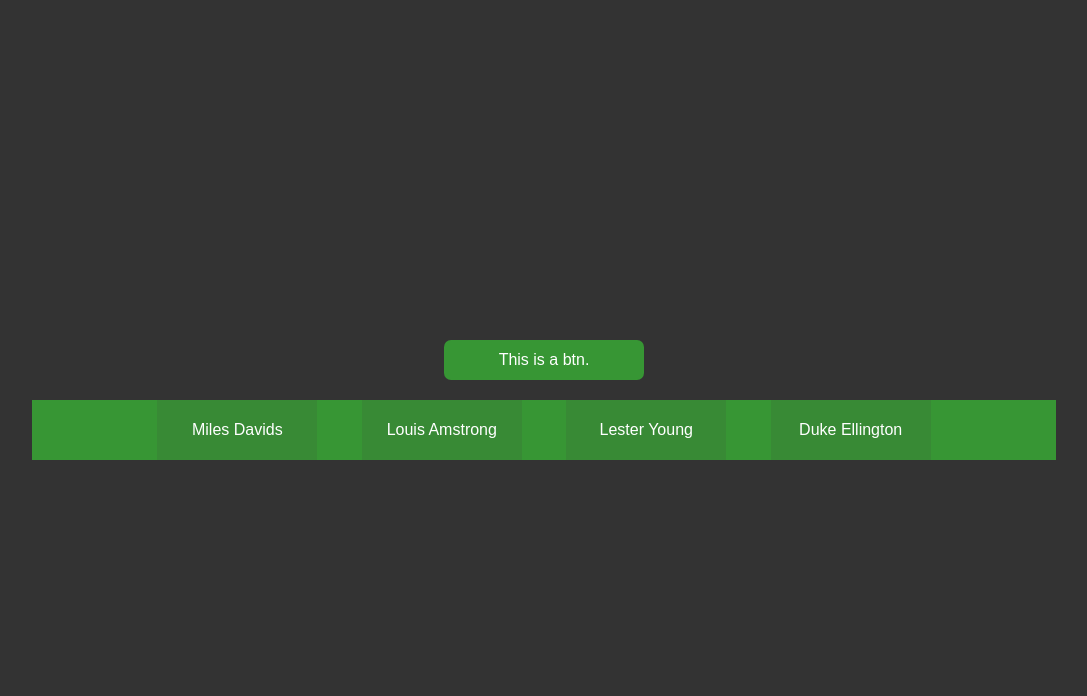
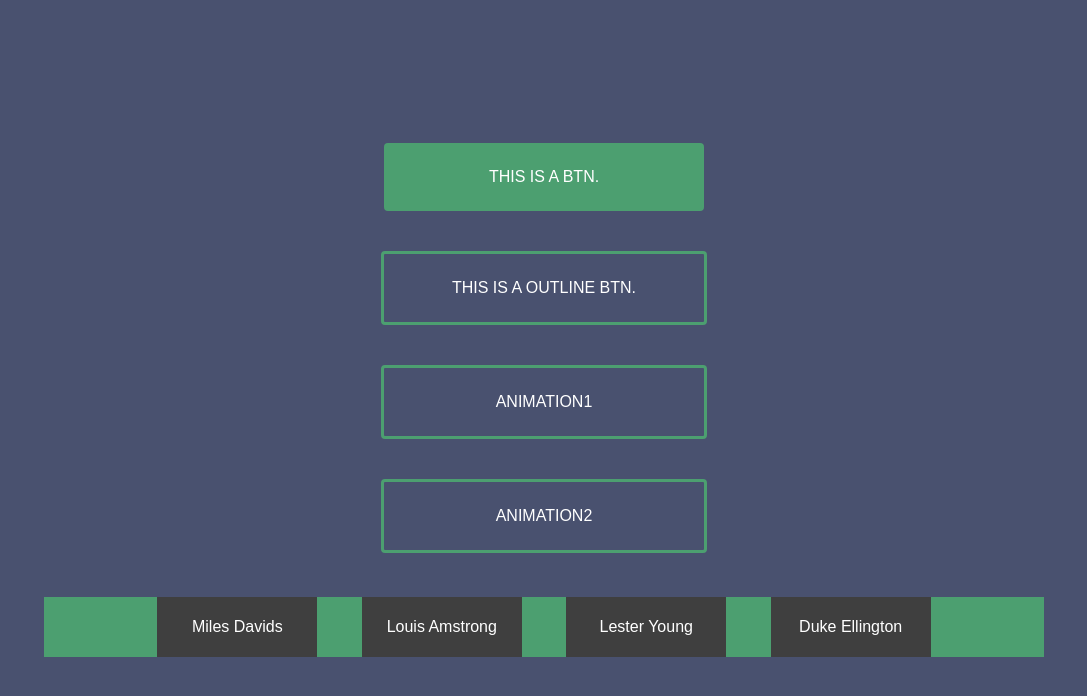
Before and after one commit to moojing/button-interactive, a plain HTML site: page index.html in a window 1280 px wide. Shown: the whole page, without its empty margins (96-1183 px from the left). Drawn offline with Linux system fonts and the light colour scheme.

Commit message:
finish animation button

```diff
--- a/index.css
+++ b/index.css
@@ -1,5 +1,5 @@
 body {
-  background-color: #333;
+  background-color: #49516F;
   font-family: sans-serif;
 }
 
@@ -12,33 +12,122 @@ body {
   transform: translate(-50%, -50%);
 }
 .row {
-  margin: 20px 0;
+  margin: 40px 0;
 }
+
+
+/* =======btn======= */
 .btn {
   display: inline-block;
   width: 200px;
   height: 40px;
   line-height: 40px;
-  background-color: #379634;
+  background-color: #4C9F70;
   color: white;
   text-align: center;
-  border-radius: 7px;
+  border-radius: 4px;
   transition: all 0.3s 0s ease-in-out;
   transition-property: box-shadow, transform;
-
   cursor: pointer;
+  padding: 14px 60px;
+  text-transform: uppercase;
 }
-
 .btn:hover {
   box-shadow: 9px 11px 16px -3px rgba(0, 0, 0, 0.3);
   transform: translate(-5px, -5px);
 }
+/*.btn:active {
+   transition:none;
+  transform: translate(0px, 0px);
+  box-shadow:none;
+}*/
 
-/* nav */
+/* =======btn-outline======= */
+.btn-outline{
+  background-color: transparent;
+  border:3px solid #4C9F70;
+  position: relative;
+}
+
+.btn-outline:hover{
+  background-color: #4C9F70;
+  box-shadow:none;
+  transform: translate(0px, 0px);
+}
+
+/* =======btn-animation1======= */
+.btn-animation1{
+  background-color: transparent;
+  border:3px solid #4C9F70;
+  position: relative;
+}
+.btn-animation1::before{
+  content:"";
+  position:absolute;
+  top:50%;
+  left: 50%;
+  width: 0;
+  height: 100%;
+  background-color: #4C9F70;
+  transform:translate(-50%,-50%);
+  z-index:-1;
+  transition: width 0.3s ;
+}
+.btn-animation1:hover{
+  background-color: transparent;
+  box-shadow:none;
+  transform: translate(0px, 0px);
+}
+.btn-animation1:hover::before{
+  width: 100%;
+}
+
+/* =======btn-animation2======= */
+.btn-animation2{
+  background-color: transparent;
+  border:3px solid #4C9F70;
+  position: relative;
+  overflow: hidden;
+}
+.btn-animation2::before{
+  content:"";
+  position:absolute;
+  top:50%;
+  left: 50%;
+  width: 100%;
+  height: 0%;
+  background-color: #4C9F70;
+  transform:translate(-50%,-50%) rotate(45deg);
+  z-index:-1;
+  transition: all 0.3s;
+}
+.btn-animation2:hover{
+  background-color: transparent;
+  box-shadow:none;
+  transform: translate(0px, 0px);
+}
+.btn-animation2:hover::before{
+  height: 400%;
+
+}
+
+
+
+
+
+
+
+
+
+
+
+/* =======nav======= */
 ul.btn-hover-group {
-  background-color: #379634;
+  background-color: #4C9F70;
   padding: 0;
+  margin: auto;
   position: relative;
+  width: 1000px;
 }
 ul.btn-hover-group .current {
   display: block;
@@ -55,7 +144,7 @@ ul.btn-hover-group li {
   line-height: 20px;
   padding: 20px;
   margin: 0 20px;
-  background-color: #388a35;
+  background-color: #3f3f3f;
   color: white;
 }
 .current {
@@ -63,11 +152,11 @@ ul.btn-hover-group li {
   opacity: 0;
 }
 ul.btn-hover-group li:nth-child(1):hover ~ .current {
-  left: 16%;
+  left: 13%;
   opacity: 1;
 }
 ul.btn-hover-group li:nth-child(2):hover ~ .current {
-  left: 35%;
+  left: 34%;
   opacity: 1;
 }
 ul.btn-hover-group li:nth-child(3):hover ~ .current {
@@ -75,6 +164,6 @@ ul.btn-hover-group li:nth-child(3):hover ~ .current {
   opacity: 1;
 }
 ul.btn-hover-group li:nth-child(4):hover ~ .current {
-  left: 73%;
+  left: 75%;
   opacity: 1;
 }
--- a/index.html
+++ b/index.html
@@ -8,6 +8,9 @@
   <body>
     <div class="middle">
       <div class="row"><div class="btn">This is a btn.</div></div>
+      <div class="row"><div class="btn btn-outline">This is a outline btn.</div></div>
+      <div class="row"> <div class="btn  btn-animation1">animation1</div></div>
+      <div class="row"> <div class="btn  btn-animation2">animation2</div></div>
       <div class="row">
         <ul class="btn-hover-group">
           <li>Miles Davids</li>
```
